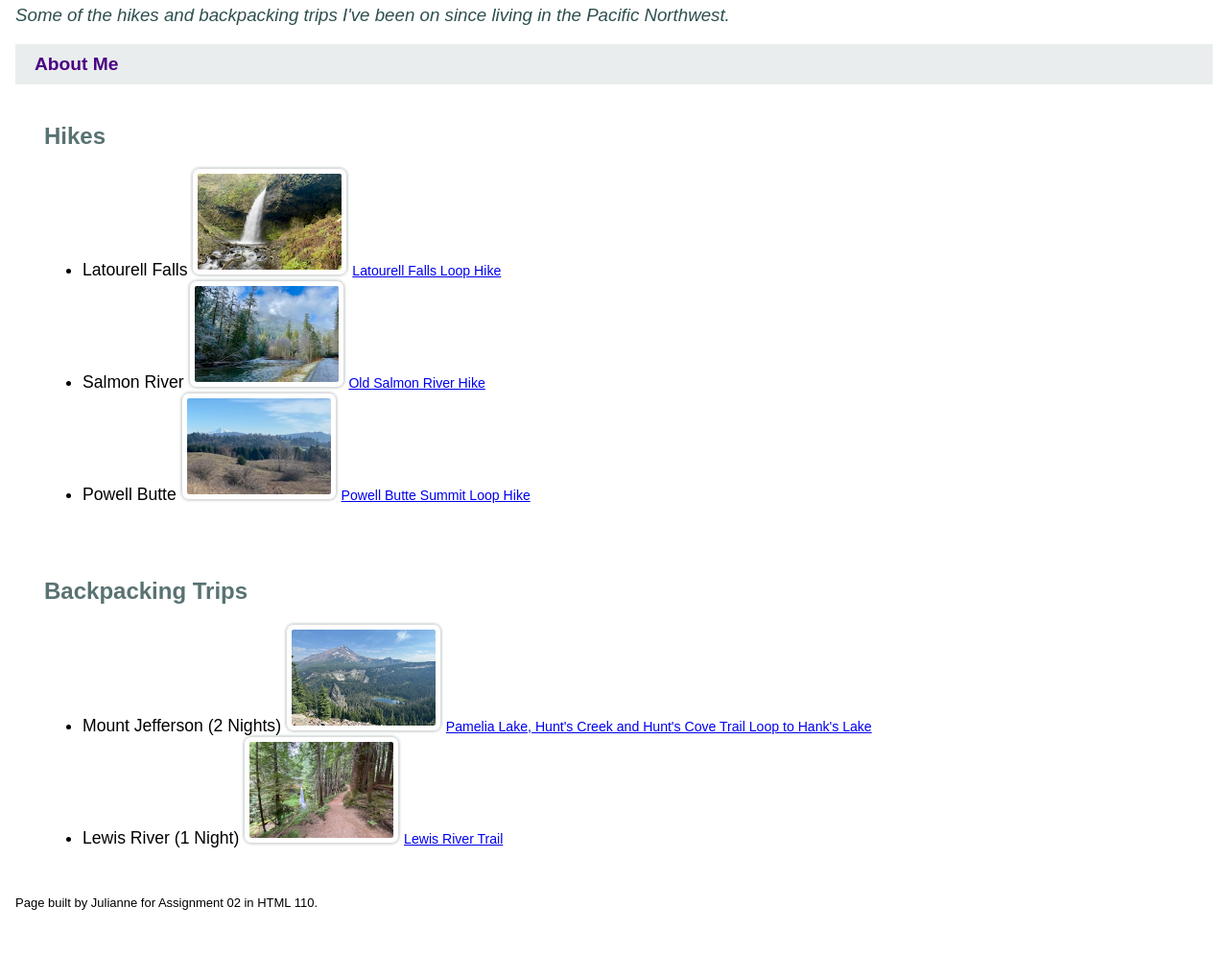
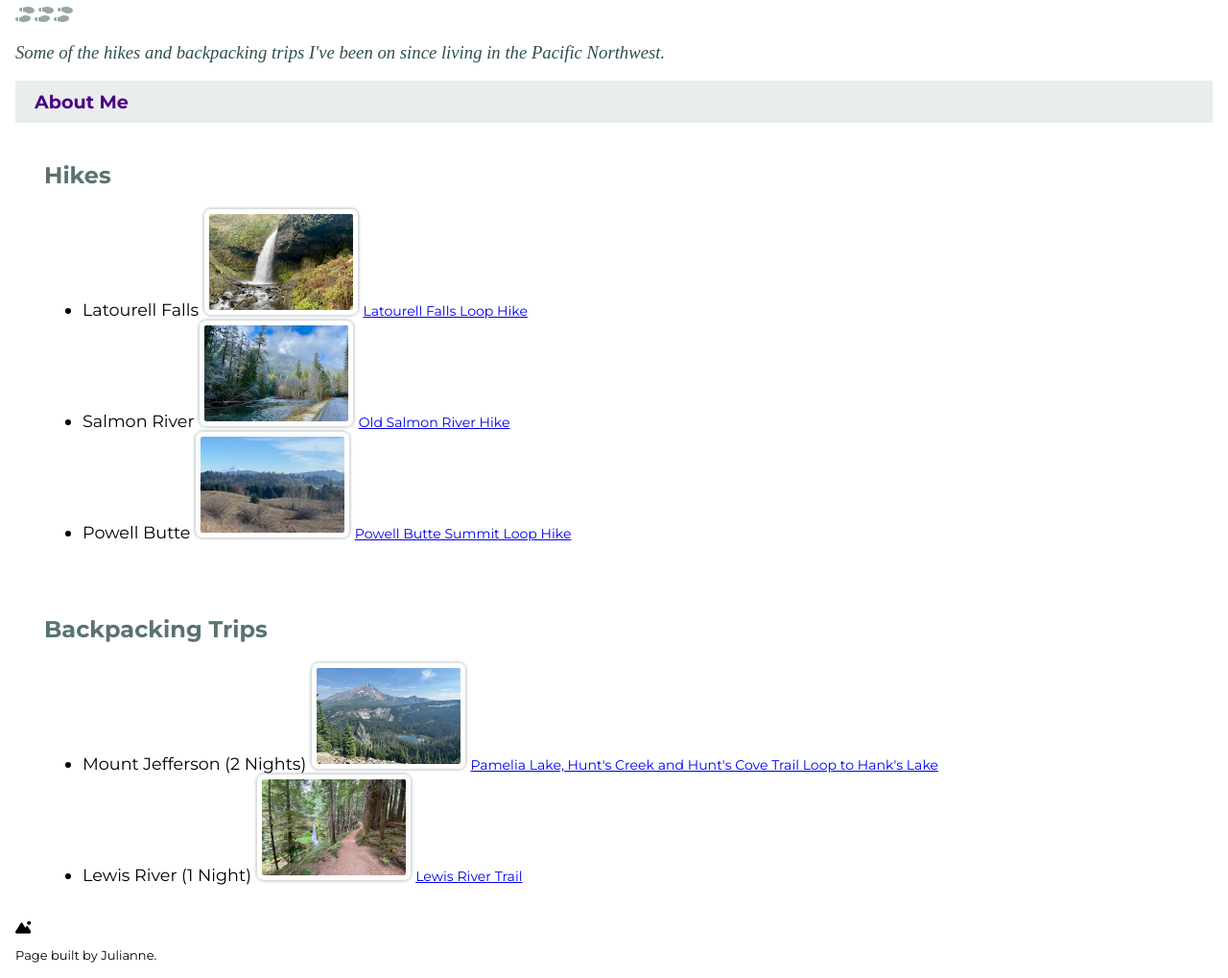
Before and after one commit to rainier144411/portfolio, a plain HTML site: page index.html in a window 1280 px wide. Shown: the part 75-1094 px from the top of the page at 96% size. Before the commit the page ends 1039 px from the top, so only its background shows below. Drawn offline with nearby package versions, Linux system fonts and the light colour scheme.

Commit message:
added icons and fonts

```diff
--- a/index.html
+++ b/index.html
@@ -5,10 +5,15 @@
         <meta charset="utf-8">
         <title>Julianne's Portfolio Homepage</title>
         <link rel="stylesheet" type="text/css" href="styles/stylesheet.css">
+        <script src="https://kit.fontawesome.com/fa8b81c433.js" crossorigin="anonymous"></script>
+        <style>
+            @import url('https://fonts.googleapis.com/css2?family=Barlow+Condensed:wght@700&family=Montserrat:ital,wght@0,100..900;1,100..900&display=swap');
+        </style>
     </head>
 
     <body>
         <h1>Outdoor Adventures on Foot</h1>
+        <i class="fa-solid fa-shoe-prints"></i><i class="fa-solid fa-shoe-prints"></i><i class="fa-solid fa-shoe-prints"></i>
         <h3>Some of the hikes and backpacking trips I've been on since living in the Pacific Northwest.</h3>
         <nav>
             <a href="about-me.html">About Me</a>
@@ -52,7 +57,8 @@
         </article>
 
     <footer>
-        <p>Page built by Julianne for Assignment 02 in HTML 110.</p>
+        <i class="fa-solid fa-mountain-sun"></i>
+        <p>Page built by Julianne.</p>
     </footer>
     </body>
 </html>
--- a/styles/stylesheet.css
+++ b/styles/stylesheet.css
@@ -1,14 +1,20 @@
 body {
-    font-family: Arial, Helvetica, sans-serif;
+    font-family: Montserrat, Arial, sans-serif;
     margin: 1rem;
 }
 
 h1 {
+    font-family: "Barlow Condensed", Arial, sans-serif;
     font-weight: bold;
     color: darkslategray;
 }
 
+.fa-shoe-prints {
+    color: rgba(47,79,79,.5);
+}
+
 h3 {
+    font-family: Domine, serif;
     font-weight: lighter;
     font-style: italic;
     color: darkslategray;
```
